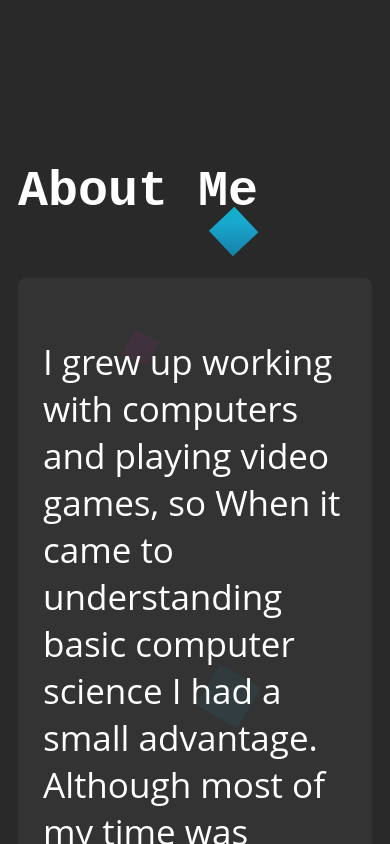
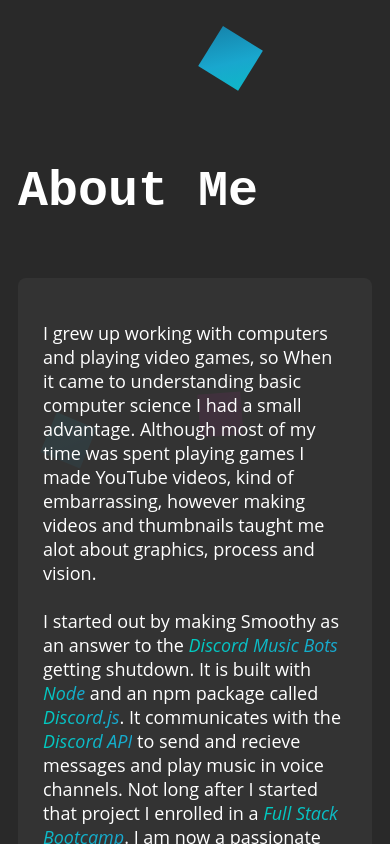
Before and after one commit to y0Phoenix/personal-webpage, a React (Vite) app: page / in a window 390 px wide. Shown: the part 1156-2000 px from the top of the page. Built offline with nearby package versions, Linux system fonts and the light colour scheme.

Commit message:
feat: improved responsive layout for about me section

```diff
--- a/src/components/about/about.css
+++ b/src/components/about/about.css
@@ -21,18 +21,28 @@
     justify-content: center;
     align-items: center;
 }
-@media (min-width: 2000px) {
+@media (max-width: 2000px) {
     .about-content {
         font-size: 60px;
     }
 }
-@media (min-width: 1440px) {
+@media (max-width: 1440px) {
     .about-content {
         font-size: 40px;
     }
 }
-@media (min-width: 1024px) {
+@media (max-width: 1024px) {
     .about-content {
-        font-size: 30px;
+        font-size: 25px;
     }
 }
+@media (max-width: 768px) {
+    .about-content {
+        font-size: 20px;
+    }
+}
+@media (max-width: 425px) {
+    .about-content {
+        font-size: 18px;
+    }
+}
```
